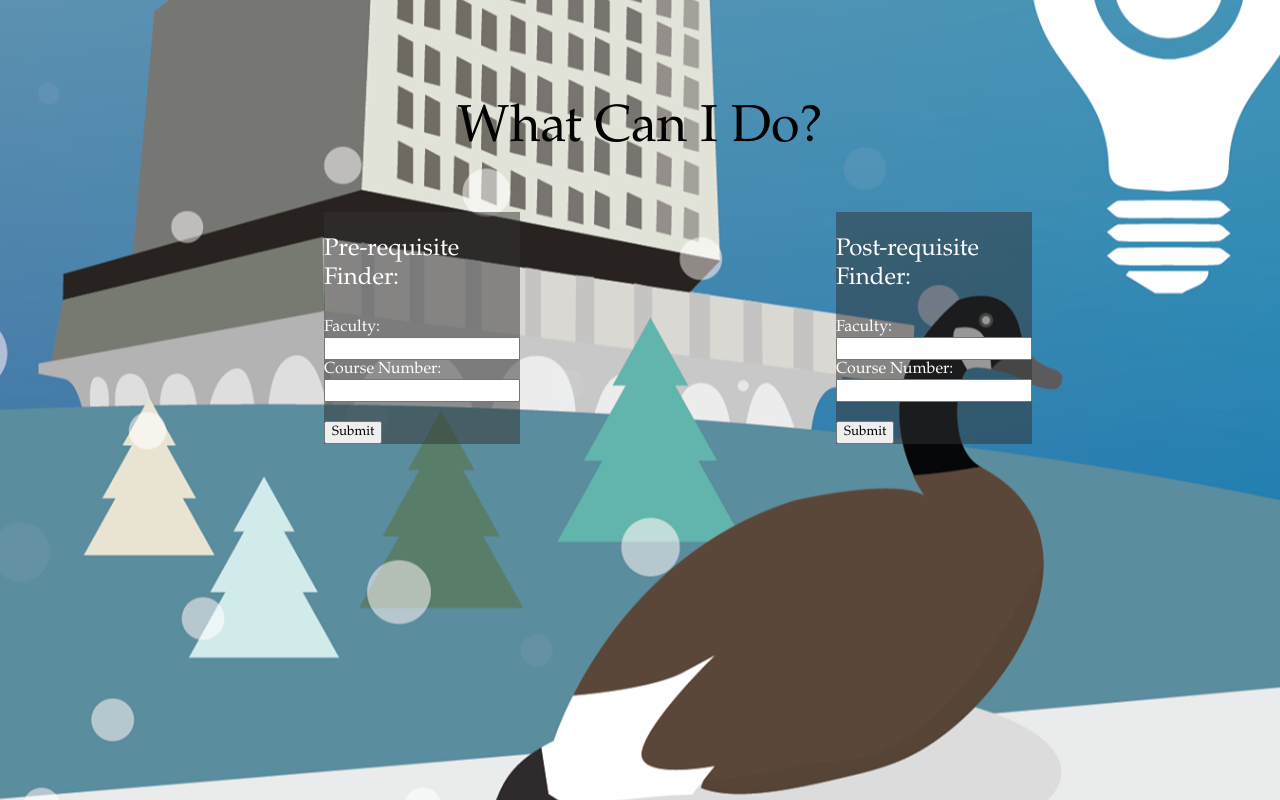
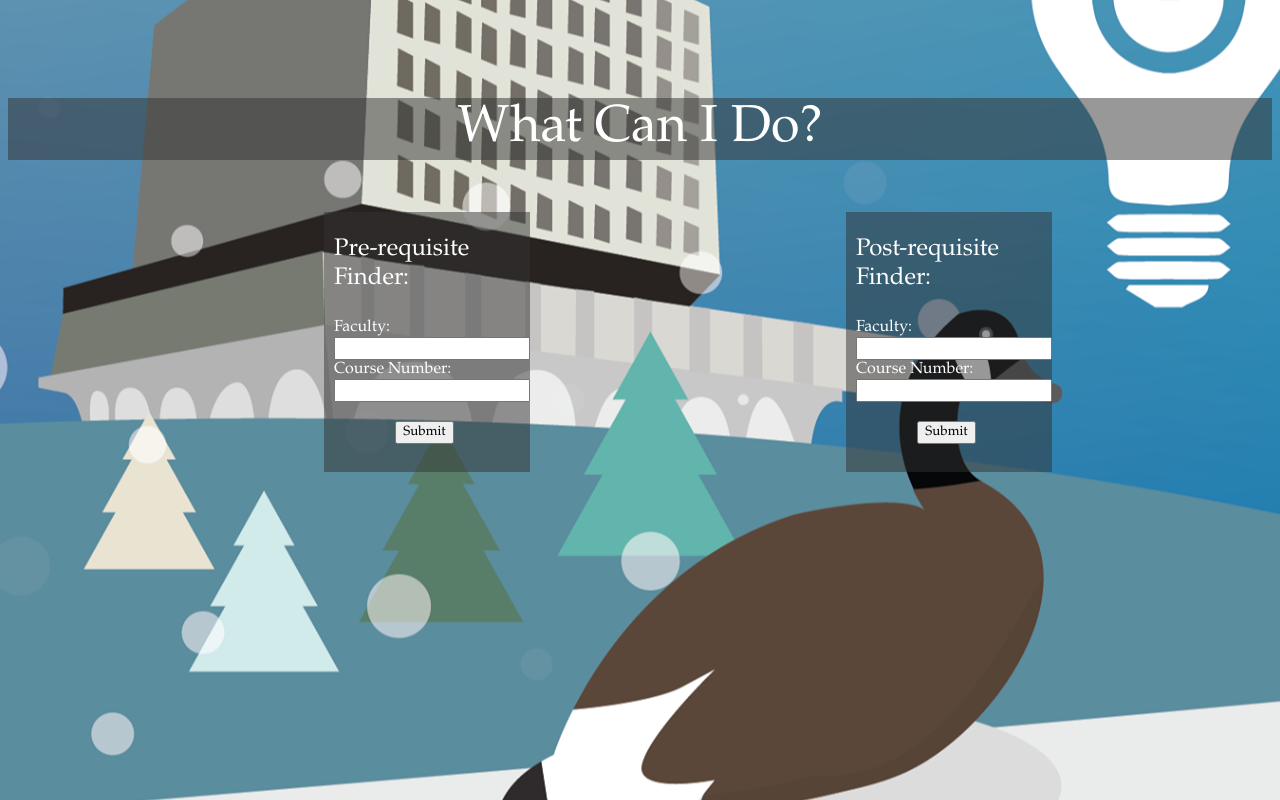
Before and after one commit to Martiul/WAT-To-Take, a plain HTML site: page index.html in a window 1280 px wide. Drawn offline with nearby package versions, Linux system fonts and the light colour scheme.

Commit message:
Add files via upload

```diff
--- a/index.html
+++ b/index.html
@@ -17,10 +17,14 @@
         <form onsubmit="return pre()">
           Faculty:<br>
           <input id = "pre_name" type="text" name="Subject" value="">
+
           <br>Course Number:<br>
           <input id = "pre_num" type="text" name="Course Number" value="">
           <br><br>
-          <input type="submit" value="Submit">
+
+            <div id = "sub">
+          <input type="submit" value="Submit" style="text-align: center">
+            </div>
         </form>
     </div>
     <br><br>
@@ -30,10 +34,13 @@
         <form onsubmit="return post()">
           Faculty:<br>
           <input id = "post_name" type="text" name="Subject" value="">
+
           <br>Course Number:<br>
           <input id = "post_num" type="text" name="Course Number" value="">
           <br><br>
-          <input type="submit" value="Submit">
+
+
+            <div id = "sub"> <input type="submit" value="Submit">  </div>
         </form>
     </div>
     </div>
--- a/starterhacks.css
+++ b/starterhacks.css
@@ -11,7 +11,8 @@ html {
 #heading {
     font-size: 52px;
     text-align:  center;
-    color: black;
+    color: white;
+    background-color: rgba(50,50,50,0.5);
 }
 
 #boxes {
@@ -23,11 +24,23 @@ html {
     margin-left: 25%;
     margin-right: 12.5%;
     background-color: rgba(50,50,50,0.5);
-
+    padding-left: 10px;
+    padding-bottom: 10px;
+    width: 500px;
+    height: 250px;
 }
 
 #post-req-box {
     margin-left: 12.5%;
     margin-right: 25%;
     background-color: rgba(50,50,50,0.5);
+    padding-left: 10px;
+    padding-bottom: 10px;
+    width:500px;
+    height: 250px;
 }
+
+#sub {
+    text-align: center;
+    margin-right: 15px;
+}
```
